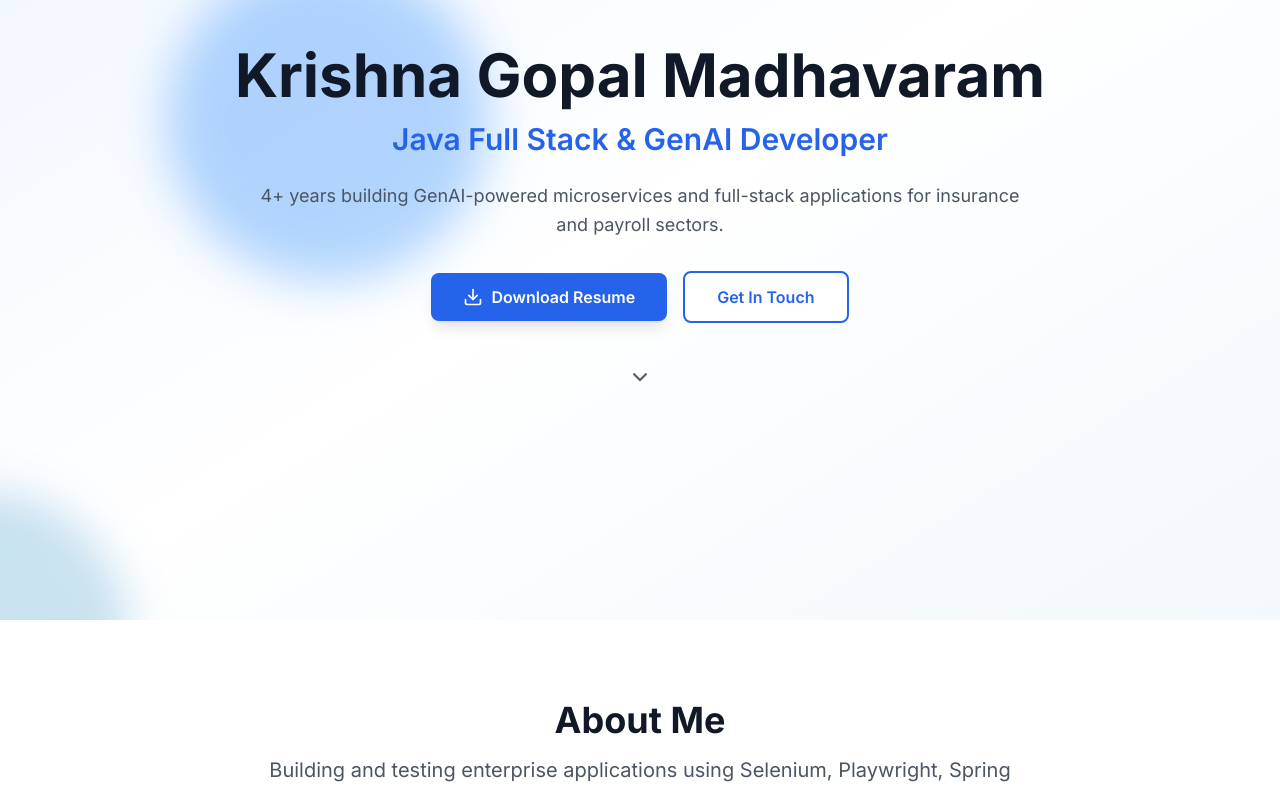
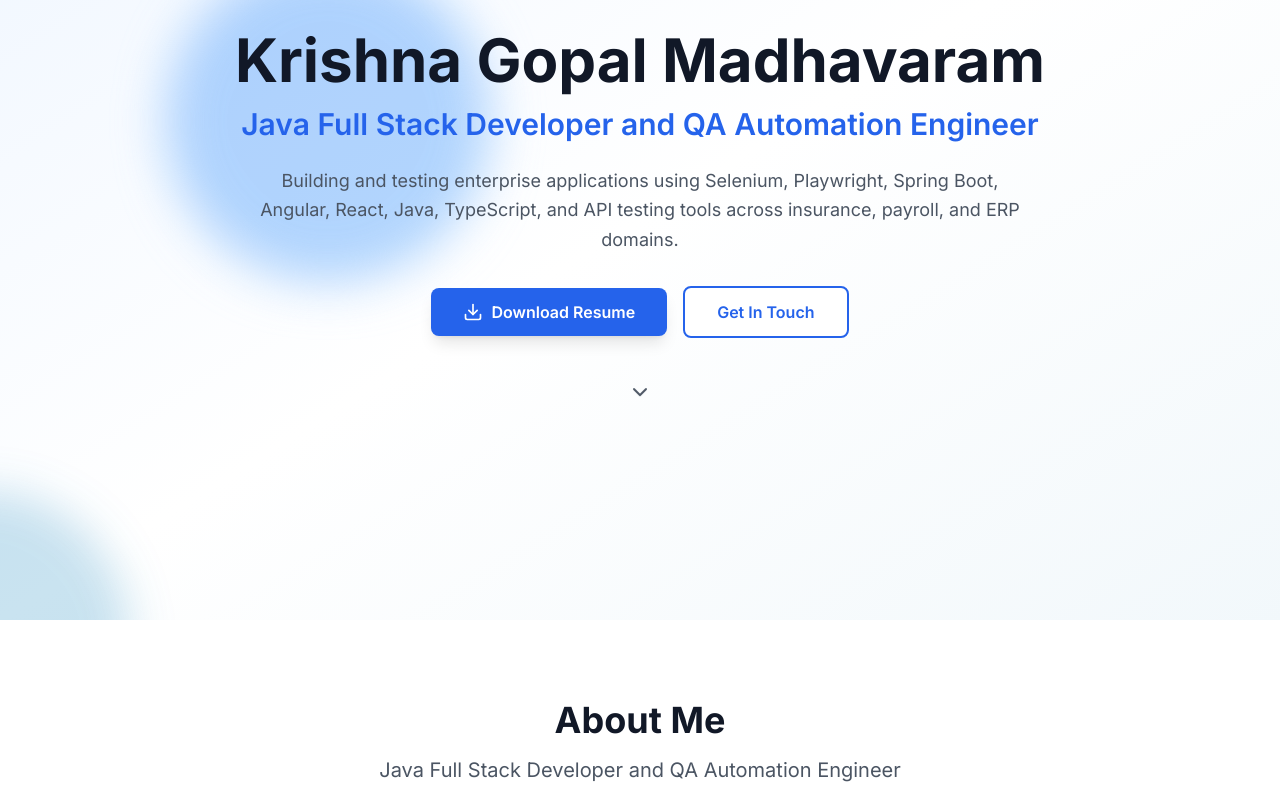
Before and after one commit to krishnagopal596/Linkedin-Portfolio, a Next.js app: page / in a window 1280 px wide. Shown: the part 180-968 px from the top of the page. Built offline with nearby package versions, Linux system fonts and the light colour scheme.

Commit message:
Update portfolio

```diff
--- a/components/About.tsx
+++ b/components/About.tsx
@@ -25,7 +25,7 @@
             About Me
           </h2>
           <p className="text-xl text-gray-600 dark:text-gray-300 max-w-3xl mx-auto">
-            Building and testing enterprise applications using Selenium, Playwright, Spring Boot, Angular, React, Java, TypeScript, and API testing tools
+            Java Full Stack Developer and QA Automation Engineer
           </p>
         </motion.div>
 
--- a/components/Contact.tsx
+++ b/components/Contact.tsx
@@ -121,7 +121,7 @@
                 Ready to Collaborate?
               </h3>
               <p className="text-gray-600 dark:text-gray-300 mb-6 max-w-2xl mx-auto">
-                Open to discussing opportunities in software engineering, particularly in full-stack development, GenAI integration, and cloud infrastructure.
+                Open to discussing opportunities in software engineering, particularly in full-stack development, test automation, and cloud infrastructure.
               </p>
               <a
                 href="mailto:krishnagopal596@gmail.com?subject=Portfolio Contact - Let's Connect"
--- a/components/Experiences.tsx
+++ b/components/Experiences.tsx
@@ -251,7 +251,7 @@
             <div className="relative z-10">
               <h3 className="text-3xl font-bold mb-6">Open to New Opportunities</h3>
               <p className="text-lg text-gray-200 mb-8 max-w-2xl mx-auto leading-relaxed">
-                Interested in discussing opportunities in full-stack development, GenAI integration, and cloud infrastructure.
+                Interested in discussing opportunities in full-stack development, test automation, and cloud infrastructure.
               </p>
               <div className="flex flex-col sm:flex-row gap-4 justify-center">
                 <a
--- a/components/Hero.tsx
+++ b/components/Hero.tsx
@@ -24,7 +24,7 @@
             Krishna Gopal Madhavaram
           </h1>
           <h2 className="text-2xl md:text-3xl font-semibold text-primary-600 dark:text-primary-400 mb-4">
-            Java Full Stack & GenAI Developer
+            Java Full Stack Developer and QA Automation Engineer
           </h2>
         </motion.div>
 
@@ -35,7 +35,7 @@
           className="mb-8"
         >
           <p className="text-lg text-gray-600 dark:text-gray-300 max-w-3xl mx-auto leading-relaxed">
-            4+ years building GenAI-powered microservices and full-stack applications for insurance and payroll sectors.
+            Building and testing enterprise applications using Selenium, Playwright, Spring Boot, Angular, React, Java, TypeScript, and API testing tools across insurance, payroll, and ERP domains.
           </p>
         </motion.div>
 
--- a/components/Projects.tsx
+++ b/components/Projects.tsx
@@ -32,7 +32,7 @@
             Featured Projects
           </h2>
           <p className="text-xl text-gray-600 dark:text-gray-300 max-w-3xl mx-auto">
-            A collection of my work demonstrating full-stack development, GenAI integration, and cloud infrastructure.
+            A collection of my work demonstrating full-stack development, test automation, and cloud infrastructure.
           </p>
         </motion.div>
 
--- a/components/Skills.tsx
+++ b/components/Skills.tsx
@@ -1,7 +1,7 @@
 'use client'
 
 import { motion } from 'framer-motion'
-import { Code, Database, Cloud, Shield, Brain, Sparkles } from 'lucide-react'
+import { Code, Database, Cloud, Shield, Sparkles, CheckCircle } from 'lucide-react'
 
 const skillCategories = [
   {
@@ -21,12 +21,12 @@
     skills: ['Spring Boot', 'Hibernate', 'React', 'Angular', 'Node.js'],
   },
   {
-    title: 'GenAI & LLM',
-    icon: Brain,
+    title: 'Test Automation',
+    icon: CheckCircle,
     color: 'from-emerald-500 to-teal-500',
     bgColor: 'bg-emerald-50 dark:bg-emerald-900/20',
     borderColor: 'border-emerald-200 dark:border-emerald-800',
-    skills: ['Spring AI', 'LangChain4j', 'RAG', 'Vector Embeddings', 'OpenAI', 'Amazon Bedrock'],
+    skills: ['Selenium WebDriver', 'Playwright', 'Cypress', 'TestNG', 'Cucumber', 'REST Assured', 'Postman'],
   },
   {
     title: 'Cloud & DevOps',
@@ -45,12 +45,12 @@
     skills: ['PostgreSQL', 'MySQL', 'MongoDB', 'Redis', 'Kafka'],
   },
   {
-    title: 'Testing & Security',
+    title: 'Security & API',
     icon: Shield,
     color: 'from-green-500 to-emerald-500',
     bgColor: 'bg-green-50 dark:bg-green-900/20',
     borderColor: 'border-green-200 dark:border-green-800',
-    skills: ['JUnit', 'Mockito', 'Postman', 'Swagger', 'RBAC', 'JWT'],
+    skills: ['JUnit', 'Mockito', 'Swagger', 'RBAC', 'JWT', 'OAuth2'],
   },
 ]
 
@@ -68,7 +68,7 @@
             Skills & Technologies
           </h2>
           <p className="text-xl text-gray-600 dark:text-gray-300 max-w-3xl mx-auto">
-            Full-stack development, GenAI integration, and cloud infrastructure
+            Full-stack development, test automation, and cloud infrastructure
           </p>
         </motion.div>
 
@@ -124,7 +124,7 @@
             {[
               { title: 'Languages', skills: 'Java, Python, JavaScript, TypeScript, SQL, Shell Scripting' },
               { title: 'Frameworks', skills: 'Spring Boot, Hibernate, React, Angular, Node.js' },
-              { title: 'GenAI & LLM', skills: 'Spring AI, LangChain4j, RAG, Vector Embeddings, OpenAI, Amazon Bedrock' },
+              { title: 'Test Automation', skills: 'Selenium WebDriver, Playwright, Cypress, TestNG, Cucumber, REST Assured, Postman' },
               { title: 'Cloud & DevOps', skills: 'AWS, Docker, Kubernetes, Terraform, Jenkins, GitHub Actions' },
               { title: 'Databases & Messaging', skills: 'PostgreSQL, MySQL, MongoDB, Redis, Kafka' },
               { title: 'Testing & Security', skills: 'JUnit, Mockito, Postman, Swagger, RBAC, JWT' },
```
